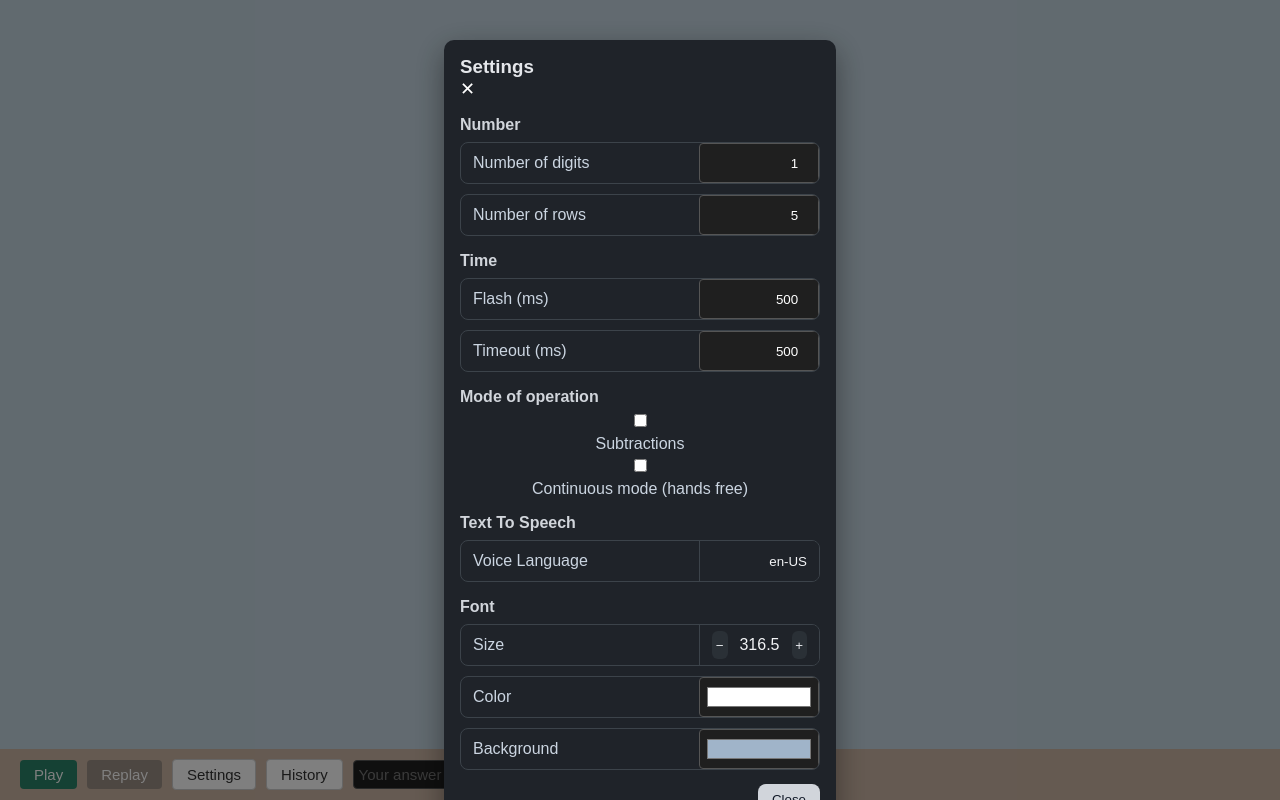
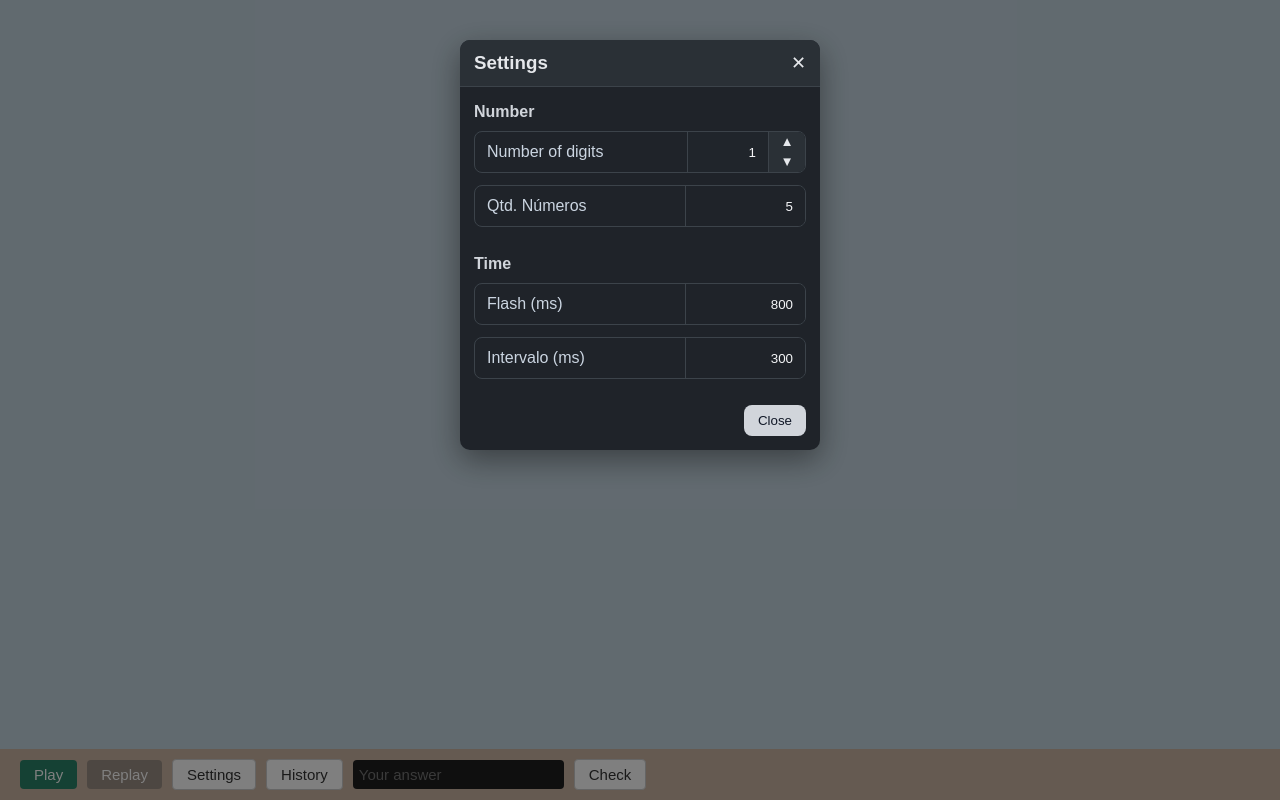
Before and after one commit to Anders0nlima/mental_calculation, a React (Vite) app: page / in a window 1280 px wide. Both pictures are taken after a click on the button "Settings". Built offline with nearby package versions, Linux system fonts and the light colour scheme.

Commit message:
versao-4

```diff
--- a/src/componentes/FlashTest.jsx
+++ b/src/componentes/FlashTest.jsx
@@ -6,28 +6,28 @@ export default function FlashTest() {
   const [stage, setStage] = useState("idle"); // idle | flash | answer | result
   const [sequence, setSequence] = useState([]);
   const [currentIndex, setCurrentIndex] = useState(0);
-  const [flashTime, setFlashTime] = useState(800);
-  const [intervalTime, setIntervalTime] = useState(300);
-  const [count, setCount] = useState(5);
-  const [digits, setDigits] = useState(2);
   const [userAnswer, setUserAnswer] = useState("");
   const [correctAnswer, setCorrectAnswer] = useState(0);
   const [score, setScore] = useState(null);
-
   const [showSettings, setShowSettings] = useState(false);
 
-  const [subtraction, setSubtraction] = useState(false);
-  const [continuousMode, setContinuousMode] = useState(false);
-  const [voiceLang, setVoiceLang] = useState("pt-BR");
-  const [fontSize, setFontSize] = useState(48);
-  const [fontColor, setFontColor] = useState("#000000");
-  const [backgroundColor, setBackgroundColor] = useState("#ffffff");
+  // Estado unificado de configurações
+  const [settings, setSettings] = useState({
+    digits: 1,
+    count: 5,
+    flashTime: 800,
+    intervalTime: 300,
+  });
+
+  const handleChange = (field, value) => {
+    setSettings(prev => ({ ...prev, [field]: value }));
+  };
 
   const generateSequence = () => {
     const seq = [];
-    for (let i = 0; i < count; i++) {
-      const min = Math.pow(10, digits - 1);
-      const max = Math.pow(10, digits) - 1;
+    for (let i = 0; i < settings.count; i++) {
+      const min = Math.pow(10, settings.digits - 1);
+      const max = Math.pow(10, settings.digits) - 1;
       seq.push(Math.floor(Math.random() * (max - min + 1)) + min);
     }
     return seq;
@@ -52,14 +52,14 @@ export default function FlashTest() {
     if (stage === "flash") {
       if (currentIndex < sequence.length) {
         const timer = setTimeout(() => {
-          setCurrentIndex((prev) => prev + 1);
-        }, flashTime + intervalTime);
+          setCurrentIndex(prev => prev + 1);
+        }, settings.flashTime + settings.intervalTime);
         return () => clearTimeout(timer);
       } else {
         setStage("answer");
       }
     }
-  }, [stage, currentIndex]);
+  }, [stage, currentIndex, sequence.length, settings.flashTime, settings.intervalTime]);
 
   const checkAnswer = () => {
     setScore(Number(userAnswer) === correctAnswer);
@@ -70,9 +70,7 @@ export default function FlashTest() {
     <div className={styles.container}>
       {/* Área do número */}
       <div className={styles.flashArea}>
-        {stage === "flash" && currentIndex < sequence.length
-          ? sequence[currentIndex]
-          : ""}
+        {stage === "flash" && currentIndex < sequence.length ? sequence[currentIndex] : ""}
         {stage === "result" && (
           <div>
             {score ? "✅ Acertou!" : "❌ Errou"}<br />
@@ -116,28 +114,10 @@ export default function FlashTest() {
       {/* Modal de Configurações */}
       {showSettings && (
         <SettingsModal
+          settings={settings}
+          handleChange={handleChange}
           onClose={() => setShowSettings(false)}
-          count={count}
-          setCount={setCount}
-          digits={digits}
-          setDigits={setDigits}
-          flashTime={flashTime}
-          setFlashTime={setFlashTime}
-          intervalTime={intervalTime}
-          setIntervalTime={setIntervalTime}
-          subtraction={subtraction}
-          setSubtraction={setSubtraction}
-          continuousMode={continuousMode}
-          setContinuousMode={setContinuousMode}
-          voiceLang={voiceLang}
-          setVoiceLang={setVoiceLang}
-          fontSize={fontSize}
-          setFontSize={setFontSize}
-          fontColor={fontColor}
-          setFontColor={setFontColor}
-          backgroundColor={backgroundColor}
-          setBackgroundColor={setBackgroundColor}
-       />
+        />
       )}
     </div>
   );
--- a/src/componentes/SettingsModal.jsx
+++ b/src/componentes/SettingsModal.jsx
@@ -1,73 +1,63 @@
-import React, { useState, useEffect } from "react";
+import React from "react";
 import styles from "./SettingsModal.module.css";
 
-export default function SettingsModal({ onClose, onSave, initialSettings }) {
-  const [settings, setSettings] = useState({
-    digits: 1,
-    rows: 5,
-    flashTime: 500,
-    timeout: 500,
-    subtractions: false,
-    continuous: false,
-    voiceLang: "en-US",
-    fontSize: 316.5,
-    fontColor: "#ffffff",
-    backgroundColor: "#a0b4c9"
-  });
+export default function SettingsModal({ settings, handleChange, onClose }) {
+  const inc = (field, step = 1) =>
+    handleChange(field, Math.min(9, Math.max(1, (settings[field] || 0) + step)));
 
-  useEffect(() => {
-    if (initialSettings) setSettings(initialSettings);
-  }, [initialSettings]);
+  const dec = (field, step = 1) =>
+    handleChange(field, Math.min(9, Math.max(1, (settings[field] || 0) - step)));
 
-  const handleChange = (field, value) =>
-    setSettings(prev => ({ ...prev, [field]: value }));
-
-  const handleCheckbox = (field) =>
-    setSettings(prev => ({ ...prev, [field]: !prev[field] }));
-
-  const handleSave = () => {
-    onSave(settings);
-    onClose();
+  const safeParse = (val, def = 1) => {
+    const n = parseInt(val, 10);
+    if (!Number.isFinite(n)) return def;
+    return Math.min(9, Math.max(1, n)); // limite 1 a 9
   };
 
   return (
     <div className={styles.overlay}>
       <div className={styles.modal}>
+        {/* Header com fundo diferente e X ao lado */}
         <div className={styles.header}>
           <h3>Settings</h3>
           <button onClick={onClose} className={styles.closeBtn}>✕</button>
         </div>
 
-        {/* Number */}
+        {/* Conteúdo */}
         <div className={styles.section}>
           <h4>Number</h4>
 
+          {/* Number of digits com controle ▲ ▼ e foco com brilho */}
           <div className={styles.inputGroup}>
             <span className={styles.prepend}>Number of digits</span>
+            <div className={styles.numberControl}>
+              <input
+                type="number"
+                className={styles.numberInput}
+                value={settings.digits}
+                onChange={(e) =>
+                  handleChange("digits", safeParse(e.target.value))
+                }
+              />
+              <div className={styles.buttons}>
+                <button type="button" onClick={() => inc("digits")}>▲</button>
+                <button type="button" onClick={() => dec("digits")}>▼</button>
+              </div>
+            </div>
+          </div>
+
+          {/* Qtd. Números (count) */}
+          <div className={styles.inputGroup}>
+            <span className={styles.prepend}>Qtd. Números</span>
             <input
               type="number"
               className={styles.input}
-              value={settings.digits}
-              onChange={(e) =>
-                handleChange("digits", parseInt(e.target.value || "0", 10))
-              }
-            />
-          </div>
-
-          <div className={styles.inputGroup}>
-            <span className={styles.prepend}>Number of rows</span>
-            <input
-              type="number"
-              className={styles.input}
-              value={settings.rows}
-              onChange={(e) =>
-                handleChange("rows", parseInt(e.target.value || "0", 10))
-              }
+              value={settings.count}
+              onChange={(e) => handleChange("count", safeParse(e.target.value))}
             />
           </div>
         </div>
 
-        {/* Time */}
         <div className={styles.section}>
           <h4>Time</h4>
 
@@ -77,109 +67,23 @@ export default function SettingsModal({ onClose, onSave, initialSettings }) {
               type="number"
               className={styles.input}
               value={settings.flashTime}
-              onChange={(e) =>
-                handleChange("flashTime", parseInt(e.target.value || "0", 10))
-              }
+              onChange={(e) => handleChange("flashTime", safeParse(e.target.value))}
             />
           </div>
 
           <div className={styles.inputGroup}>
-            <span className={styles.prepend}>Timeout (ms)</span>
+            <span className={styles.prepend}>Intervalo (ms)</span>
             <input
               type="number"
               className={styles.input}
-              value={settings.timeout}
-              onChange={(e) =>
-                handleChange("timeout", parseInt(e.target.value || "0", 10))
-              }
-            />
-          </div>
-        </div>
-
-        {/* Mode of operation */}
-        <div className={styles.section}>
-          <h4>Mode of operation</h4>
-          <label className={styles.checkboxRow}>
-            <input
-              type="checkbox"
-              checked={settings.subtractions}
-              onChange={() => handleCheckbox("subtractions")}
-            />
-            Subtractions
-          </label>
-          <label className={styles.checkboxRow}>
-            <input
-              type="checkbox"
-              checked={settings.continuous}
-              onChange={() => handleCheckbox("continuous")}
-            />
-            Continuous mode (hands free)
-          </label>
-        </div>
-
-        {/* Text To Speech */}
-        <div className={styles.section}>
-          <h4>Text To Speech</h4>
-          <div className={styles.inputGroup}>
-            <span className={styles.prepend}>Voice Language</span>
-            <select
-              className={`${styles.input} ${styles.select}`}
-              value={settings.voiceLang}
-              onChange={(e) => handleChange("voiceLang", e.target.value)}
-            >
-              <option value="en-US">en-US</option>
-              <option value="pt-BR">pt-BR</option>
-              <option value="ja-JP">ja-JP</option>
-            </select>
-          </div>
-        </div>
-
-        {/* Font */}
-        <div className={styles.section}>
-          <h4>Font</h4>
-
-          <div className={styles.inputGroup}>
-            <span className={styles.prepend}>Size</span>
-            <div className={`${styles.input} ${styles.fontSizeCtrl}`}>
-              <button
-                type="button"
-                onClick={() => handleChange("fontSize", Math.max(1, settings.fontSize - 1))}
-              >
-                −
-              </button>
-              <span className={styles.fontSizeValue}>{settings.fontSize}</span>
-              <button
-                type="button"
-                onClick={() => handleChange("fontSize", settings.fontSize + 1)}
-              >
-                +
-              </button>
-            </div>
-          </div>
-
-          <div className={styles.inputGroup}>
-            <span className={styles.prepend}>Color</span>
-            <input
-              type="color"
-              className={`${styles.input} ${styles.color}`}
-              value={settings.fontColor}
-              onChange={(e) => handleChange("fontColor", e.target.value)}
-            />
-          </div>
-
-          <div className={styles.inputGroup}>
-            <span className={styles.prepend}>Background</span>
-            <input
-              type="color"
-              className={`${styles.input} ${styles.color}`}
-              value={settings.backgroundColor}
-              onChange={(e) => handleChange("backgroundColor", e.target.value)}
+              value={settings.intervalTime}
+              onChange={(e) => handleChange("intervalTime", safeParse(e.target.value))}
             />
           </div>
         </div>
 
         <div className={styles.footer}>
-          <button onClick={handleSave}>Close</button>
+          <button onClick={onClose}>Close</button>
         </div>
       </div>
     </div>
--- a/src/componentes/SettingsModal.module.css
+++ b/src/componentes/SettingsModal.module.css
@@ -1,3 +1,4 @@
+/* Overlay com scroll externo e respiro vertical */
 .overlay {
   position: fixed;
   inset: 0;
@@ -5,20 +6,35 @@
   display: flex;
   justify-content: center;
   align-items: flex-start;
-  overflow-y: auto;         /* scroll fora do modal */
-  padding: 5vh 0;           /* margem top/bottom */
+  overflow-y: auto;    /* scroll fora do modal */
+  padding: 5vh 0;      /* margem top/bottom */
   z-index: 1000;
 }
 
+/* Modal */
 .modal {
-  background: #1f2329;      /* tom escuro parecido com o print */
+  background: #1f2329;
+  color: #e5e7eb;
+  width: 360px;
   border-radius: 10px;
-  padding: 16px;
-  width: 360px;
-  color: #e5e7eb;
   box-shadow: 0 10px 30px rgba(0,0,0,0.4);
+  overflow: hidden;
 }
 
+/* Header com fundo diferente */
+.header {
+  display: flex;
+  justify-content: space-between;
+  align-items: center;
+  background: #2a3036;   /* diferente do corpo */
+  padding: 12px 14px;
+  border-bottom: 1px solid #3c434a;
+}
+
+.header h3 {
+  margin: 0;
+  font-weight: 600;
+}
 
 .closeBtn {
   background: transparent;
@@ -28,180 +44,105 @@
   cursor: pointer;
 }
 
-.closeBtn {
-  background: none;
-  border: none;
-  color: white;
-  font-size: 18px;
-  cursor: pointer;
-}
-
-.section {
-  margin-top: 1rem;
-}
-
+/* Seções */
+.section { padding: 16px 14px 0; }
 .section h4 {
-  margin: 0 0 8px 0;
+  margin: 0 0 10px 0;
   font-weight: 600;
   color: #d1d5db;
 }
 
-label {
-  display: flex;
-  flex-direction: column;
-  margin-bottom: 0.5rem;
-}
-
-input[type="number"],
-input[type="text"],
-input[type="color"] {
-  padding: 0.3rem;
-  background: #1f1f1f;
-  border: 1px solid #555;
-  color: white;
-  border-radius: 4px;
-}
-
-.fontControls {
-  display: flex;
-  align-items: center;
-}
-
-.fontSizeWrapper {
-  display: flex;
-  align-items: center;
-  gap: 0.5rem;
-}
-
-.fontSizeWrapper button {
-  background: #444;
-  border: none;
-  color: white;
-  padding: 0.3rem 0.6rem;
-  cursor: pointer;
-}
-
-.footer {
-  display: flex;
-  justify-content: flex-end;
-  margin-top: 1rem;
-}
-
-.footer button {
-  background: #888;
-  border: none;
-  padding: 0.4rem 0.8rem;
-  color: white;
-  cursor: pointer;
-  border-radius: 4px;
-}
-
-/* Estilo para todos os inputs dentro do modal */
-.inputField {
-  background-color: #1e1e1e; /* fundo escuro */
-  border: 1px solid #444; /* borda fina e discreta */
-  color: #ddd; /* texto claro */
-  padding: 0.4rem 0.6rem; /* espaço interno */
-  font-size: 14px;
-  height: 36px;
-  box-sizing: border-box;
-  outline: none;
-  width: 100%;
-}
-
-/* Ao focar, muda levemente a borda */
-.inputField:focus {
-  border-color: #666;
-}
-
-/* Remove arredondamento para ficar "flat" */
-.inputField {
-  border-radius: 4px; /* Se quiser totalmente quadrado, coloque 0 */
-}
-
-/* Ajusta as setinhas do input number no Chrome */
-.inputField::-webkit-outer-spin-button,
-.inputField::-webkit-inner-spin-button {
-  filter: invert(80%); /* deixa setas claras */
-}
-
-/* ===== Input group (estilo do print) ===== */
+/* Grupo estilo "label à esquerda / campo à direita" */
 .inputGroup {
   display: flex;
   align-items: stretch;
-  border: 1px solid #3c434a;            /* borda única */
+  border: 1px solid #3c434a;
   background: #1f2329;
   border-radius: 8px;
-  overflow: hidden;                      /* cantos unidos */
-  margin-bottom: 10px;
+  overflow: hidden;
+  margin-bottom: 12px;
 }
 
 .prepend {
   flex: 1;
   padding: 10px 12px;
-  color: #cbd5e1;                        /* label clara */
+  color: #cbd5e1;
   display: flex;
   align-items: center;
   white-space: nowrap;
+  font-weight: 500;
 }
 
-/* o campo à direita, com divisor vertical e valor à direita */
+/* Campo padrão do lado direito */
 .input {
-  width: 120px;                          /* espaço pro número e setas */
+  width: 120px;
   padding: 10px 12px;
   color: #f3f4f6;
   background: #1f2329;
   border: none;
-  border-left: 1px solid #3c434a;        /* divisor vertical */
+  border-left: 1px solid #3c434a;
   outline: none;
-  text-align: right;                     /* valor à direita como no print */
+  text-align: right;
   height: 40px;
   box-sizing: border-box;
 }
 
-/* realce sutil no foco: muda a borda do grupo inteiro */
-.inputGroup:focus-within {
-  border-color: #8a93a0;
+/* Controle numérico especial (Number of digits) */
+.numberControl {
+  display: flex;
+  align-items: stretch;
+  background: #20252b;               /* mais escuro que o restante */
+  border-left: 1px solid #3c434a;    /* divisor com o label */
 }
 
-/* select e “controle de tamanho” herdam o visual do input */
-.select { appearance: none; }
-
-.fontSizeCtrl {
-  display: flex;
-  align-items: center;
-  justify-content: space-between;
-  gap: 8px;
+/* brilho ao focar qualquer filho */
+.numberControl:focus-within {
+  box-shadow: 0 0 0 2px #5b6bff55, 0 0 0 1px #8a93a0 inset;
+  border-radius: 0; /* segue os cantos do grupo (já estão unidos) */
 }
 
-.fontSizeCtrl button {
+.numberInput {
+  width: 80px;
+  background: transparent;
+  color: #f3f4f6;
+  border: none;
+  outline: none;
+  text-align: right;
+  padding: 10px 12px;
+  height: 40px;
+  box-sizing: border-box;
+}
+
+/* Botões ▲ ▼ verticais */
+.buttons {
+  display: flex;
+  flex-direction: column;
+  border-left: 1px solid #3c434a;
+}
+
+.buttons button {
   background: #2a3036;
   color: #e5e7eb;
   border: none;
-  width: 32px;
-  height: 28px;
-  border-radius: 6px;
+  width: 36px;
+  height: 20px;
+  line-height: 20px;
   cursor: pointer;
 }
 
-.fontSizeValue { min-width: 48px; text-align: center; }
+.buttons button:hover { background: #343b42; }
 
-/* color picker ocupa a célula da direita, sem gap */
-.color { padding: 4px 6px; }
-
-/* checkboxes alinhados ao tema */
-.checkboxRow {
-  display: flex;
-  align-items: center;
-  gap: 8px;
-  color: #cbd5e1;
-  margin: 6px 0;
+input[type="number"]::-webkit-inner-spin-button,
+input[type="number"]::-webkit-outer-spin-button {
+  -webkit-appearance: none;
+  margin: 0;
 }
 
+/* Rodapé */
 .footer {
   display: flex;
   justify-content: flex-end;
-  margin-top: 14px;
+  padding: 14px;
 }
 
 .footer button {
```
